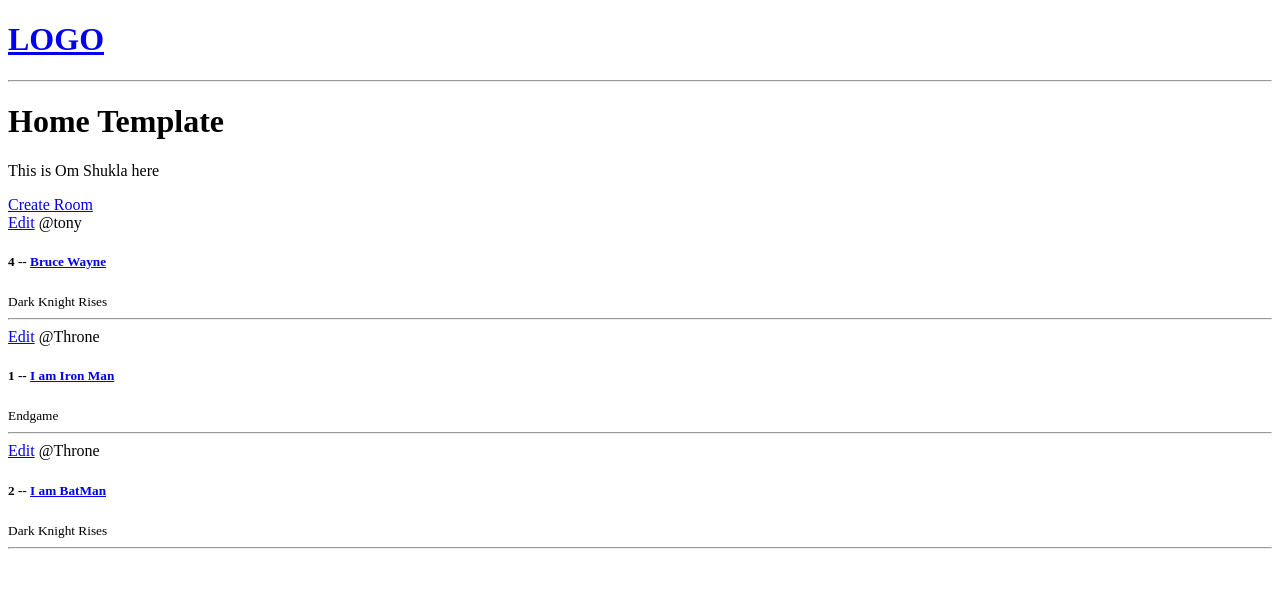
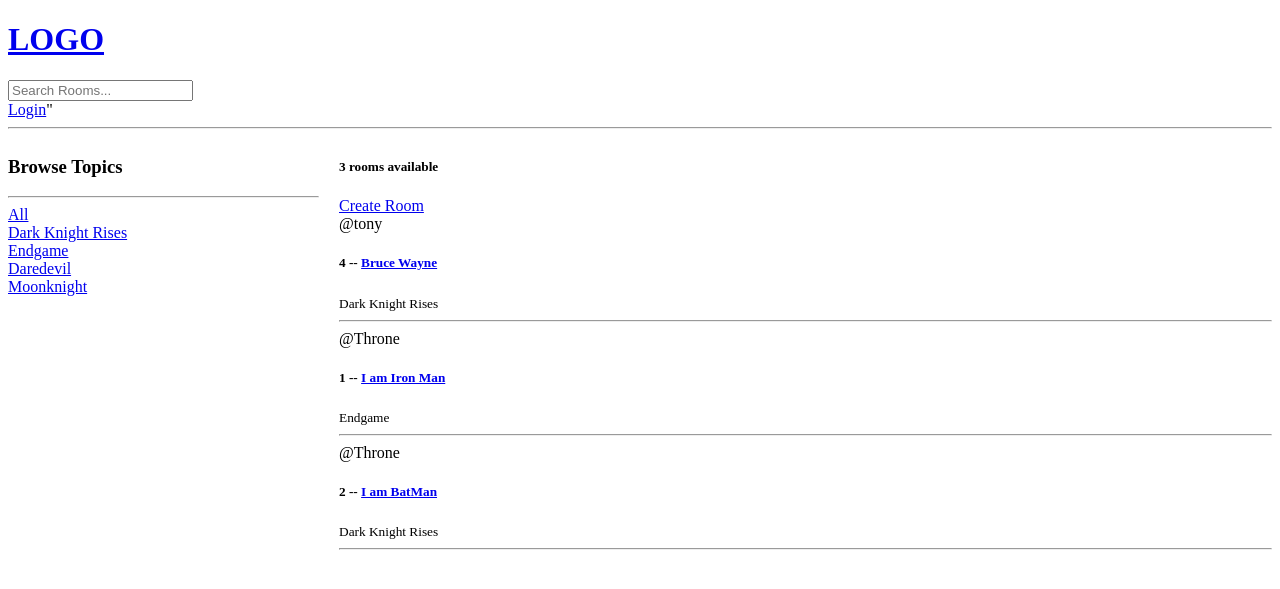
Before and after one commit to OmShukla-07/StudyBud, a Django app: page / in a window 1280 px wide. Shown: the top 589 px of the page. Run offline with Django 5.2, Linux system fonts and the light colour scheme; data comes from the database, SQL or seed files in the repository; both versions use the stored data as it was after the commit.

Commit message:
login and register made with some additional features in the main project

```diff
--- a/base/templates/base/home.html
+++ b/base/templates/base/home.html
@@ -1,36 +1,53 @@
 {% extends "main.html" %}
 
 {% block content %}
-<h1>Home Template</h1>
-<p>This is Om Shukla here</p>
 
-<div>
+<style>
+    .home-container {
+        display: grid;
+        grid-template-columns: 1fr 3fr;
+        gap: 20px;
+    }
+</style>
 
-    <a href="{% url 'create-room' %}">Create Room</a>
+<div class="home-container">
 
     <div>
-        {% for room in rooms %}
-
-        <div>
-            <a href="{% url 'update-room' room.id %}">Edit</a>
-            <span>@{{room.host.username}}</span>
-            <h5>{{ room.id }} -- <a href="{% url 'room' room.id %}">{{ room.name }}</a></h5>
-            <small>{{room.topic.name}}</small>
-            <hr>
-
+        <h3>Browse Topics</h3>
+        <hr>
+         <div>
+                <a href="{% url 'home' %}">All</a>
         </div>
-
+        {% for topic in topics %}
+            <div>
+                <a href="{% url 'home' %}?q={{ topic.name }}">{{ topic.name }}</a>
+            </div>
+        {% empty %}
+            <p>No topics available.</p>
         {% endfor %}
-
-
     </div>
 
+    <div>
+        <h5>{{room_count}} rooms available</h5>
+        <a href="{% url 'create-room' %}">Create Room</a>
+
+        {% for room in rooms %}
+            <div>
+                {% if request.user == room.host %}
+                <a href="{% url 'update-room' room.id %}">Edit</a>
+                <a href="{% url 'delete-room' room.id %}">Delete</a>
+                {% endif %}
+
+                <span>@{{ room.host.username }}</span>
+                <h5>{{ room.id }} -- <a href="{% url 'room' room.id %}">{{ room.name }}</a></h5>
+                <small>{{ room.topic.name }}</small>
+                <hr>
+            </div>
+        {% empty %}
+            <p>No rooms available.</p>
+        {% endfor %}
+    </div>
 
 </div>
 
-
-
-
-
-
 {% endblock content %}
--- a/base/urls.py
+++ b/base/urls.py
@@ -2,9 +2,12 @@ from django.urls import path
 from . import views
 
 urlpatterns = [
+    path('login/', views.loginPage, name="login"),
+    path('logout/', views.logoutUser, name="logout"),
     path('', views.home, name="home"),
     path('room/<str:pk>/', views.room, name="room"),
     path('create-room/', views.createRoom, name="create-room"),
     path('update-room/<str:pk>', views.updateRoom, name="update-room"),
+    path('delete-room/<str:pk>', views.deleteRoom, name="delete-room"),
 
 ]
--- a/base/views.py
+++ b/base/views.py
@@ -1,6 +1,13 @@
 from django.shortcuts import render,redirect
-from .models import Room
+from django.http import HttpResponse
+from django.contrib import messages
+from django.contrib.auth.decorators import login_required
+from django.db.models import Q
+from django.contrib.auth.models import User
+from django.contrib.auth import authenticate, login, logout
+from .models import Room, Topic
 from .forms import RoomForm
+
 
 ##rooms = [
 ##    {'id' : 1, 'name': 'I am Ironman'},
@@ -9,9 +16,40 @@ from .forms import RoomForm
 ##]
 
 
+def loginPage(request):
+    if request.method == 'POST':
+        username = request.POST.get('username')
+        password = request.POST.get('password')
+
+        try:
+            user = User.objects.get(username=username)
+        except:
+            messages.error(request, 'User does not exist')
+
+        user = authenticate(request, username=username, password=password)
+
+        if user is not None:
+            login(request, user)
+            return redirect('home')
+        else:
+            messages.error(request, 'Username or password does not exist')
+
+    context = {}
+    return render(request, 'base/login_register.html', context)
+
+def logoutUser(request):
+    logout(request)
+    return redirect('home')
+
 def home(request):
-    rooms = Room.objects.all()
-    context = {'rooms': rooms}
+    q = request.GET.get('q') if request.GET.get('q') != None else ''
+    rooms = Room.objects.filter(
+        Q(topic__name__icontains=q) |
+        Q(name__icontains=q) |
+        Q(description__icontains=q) )
+    topics = Topic.objects.all()
+    room_count = rooms.count()
+    context = {'rooms': rooms, 'topics': topics, 'room_count': room_count }
     return render(request, 'base/home.html',context)
 
 def room(request,pk):
@@ -19,7 +57,7 @@ def room(request,pk):
     context = {'room': room}
     return render(request, 'base/room.html', context)
 
-
+@login_required(login_url='login')
 def createRoom(request):
     form = RoomForm()
     if request.method == 'POST':
@@ -30,9 +68,13 @@ def createRoom(request):
     context = {'form': form}
     return render(request, 'base/room_form.html', context)
 
+@login_required(login_url='login')
 def updateRoom(request, pk):
     room = Room.objects.get(id=pk)
     form = RoomForm(instance=room)
+
+    if request.user != room.host:
+        return( HttpResponse('You cannot edit this room!'))
 
     if request.method == 'POST':
         form = RoomForm(request.POST, instance=room)
@@ -42,3 +84,15 @@ def updateRoom(request, pk):
 
     context = {'form' : form}
     return render(request, 'base/room_form.html', context)
+
+@login_required(login_url='login')
+def deleteRoom(request, pk):
+    room = Room.objects.get(id=pk)
+
+    if request.user != room.host:
+        return( HttpResponse('You cannot edit this room!'))
+
+    if request.method == 'POST':
+        room.delete()
+        return redirect('home')
+    return render(request, 'base/delete.html', {'obj':room})
--- a/templates/main.html
+++ b/templates/main.html
@@ -9,6 +9,14 @@
     <div class="container">
 
         {% include 'navbar.html' %}
+
+        {% if messages %}
+        <ul class="messages">
+            {% for message in messages %}
+            <li></li>{{message}}</li>
+            {% endfor %}
+        </ul>
+        {% endif %}
         {% block content %}
         {% endblock %}
     </div>
--- a/templates/navbar.html
+++ b/templates/navbar.html
@@ -2,4 +2,14 @@
     <h1>LOGO</h1>
 </a>
 
+<form method="GET" action="{% url 'home' %}">
+    <input type="text" name="q" placeholder="Search Rooms..."/>
+</form>
+
+{% if user.is_authenticated %}
+<a href="{% url 'logout' %}">Logout</a>"
+{% else %}
+<a href="{% url 'login' %}">Login</a>"
+{% endif %}
+
 <hr>
```
Also changed, not shown: base/templates/base/delete.html (added, +14 -0 lines), base/templates/base/login_register.html (added, +21 -0 lines), db.sqlite3.
